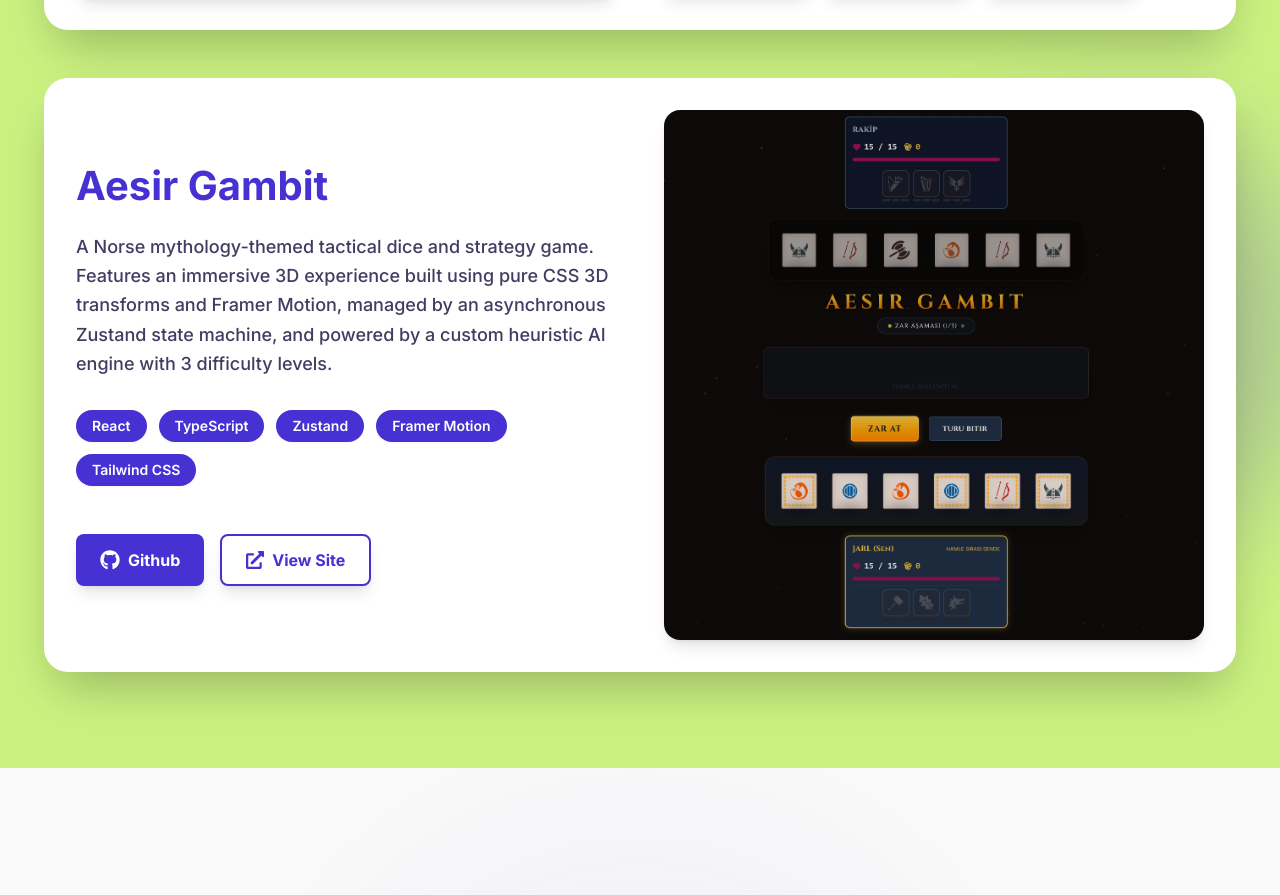
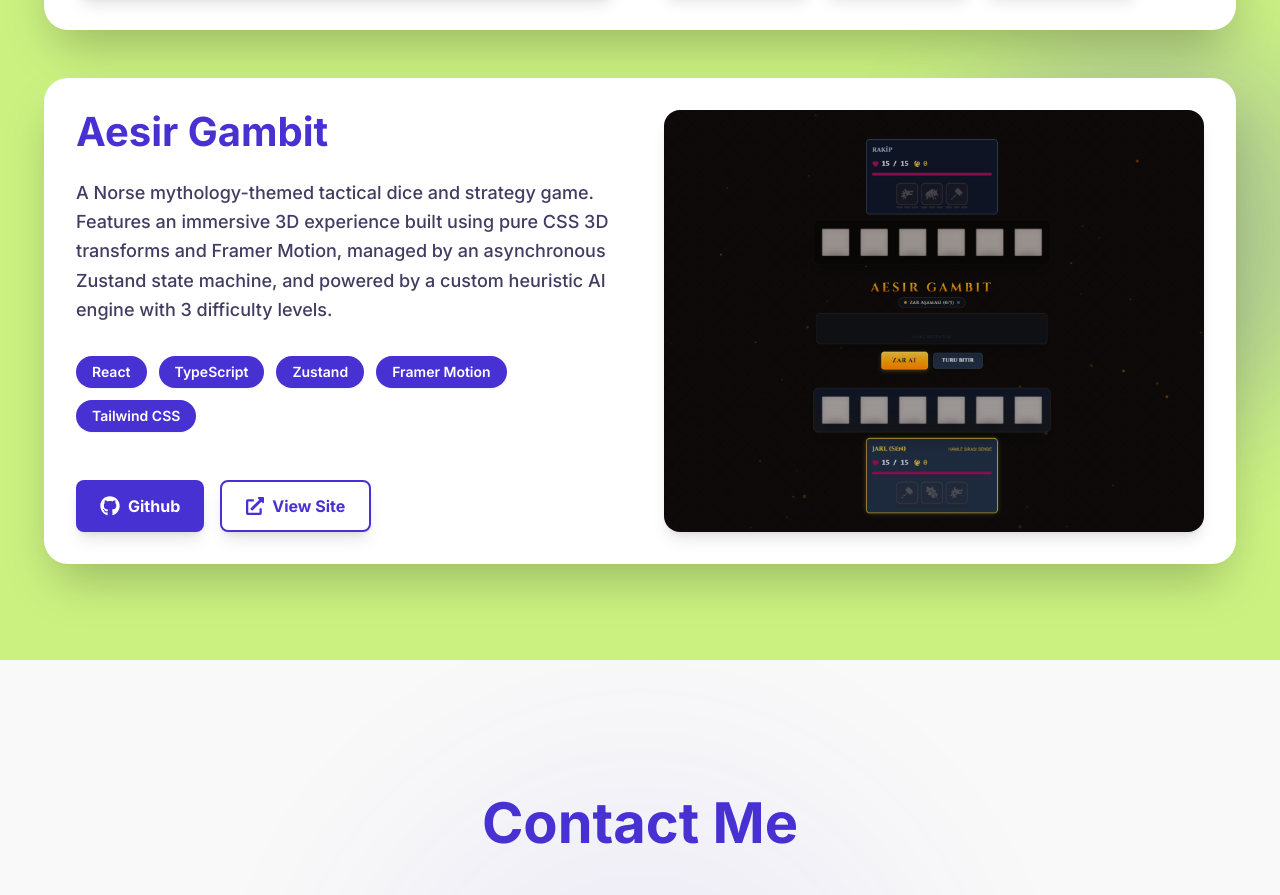
Before and after one commit to eminmengi/personal-portfolio, a React (Vite) app: page / in a window 1280 px wide. Shown: the part 3628-4523 px from the top of the page. Built offline with nearby package versions, Linux system fonts and the light colour scheme.

Commit message:
refactor: rename project 4 image to p4.png and update code reference

```diff
--- a/src/components/Projects.jsx
+++ b/src/components/Projects.jsx
@@ -33,7 +33,7 @@ const projects = [
     },
     {
         id: 4,
-        image: "/p4_gameplay.png",
+        image: "/p4.png",
         github: "https://github.com/eminmengi/aesir-gambit",
         site: "https://aesir-gambit.vercel.app/",
         tech: ["React", "TypeScript", "Zustand", "Framer Motion", "Tailwind CSS"],
```
Also changed, not shown: public/p4.png (added), public/p4_gameplay.png (deleted).
